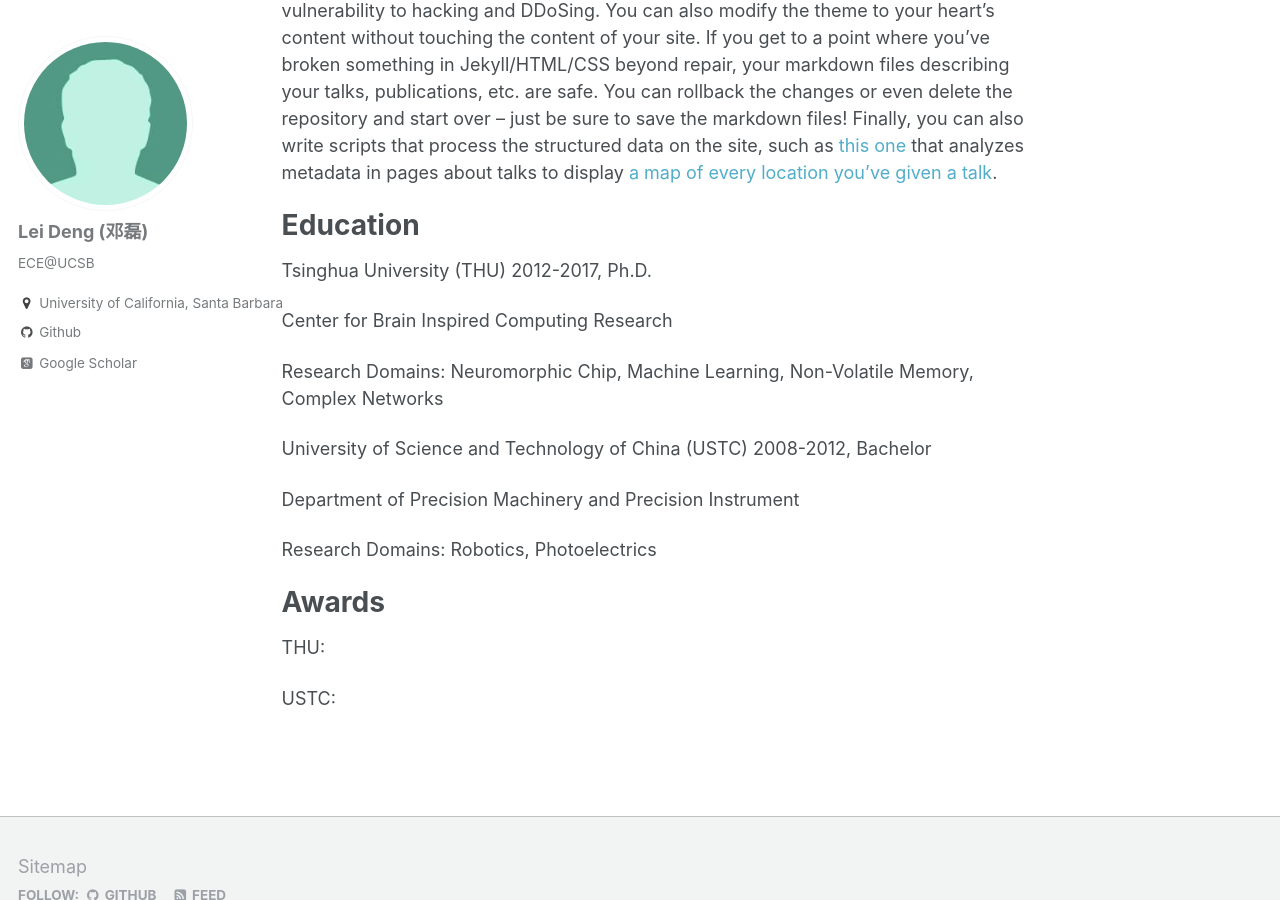
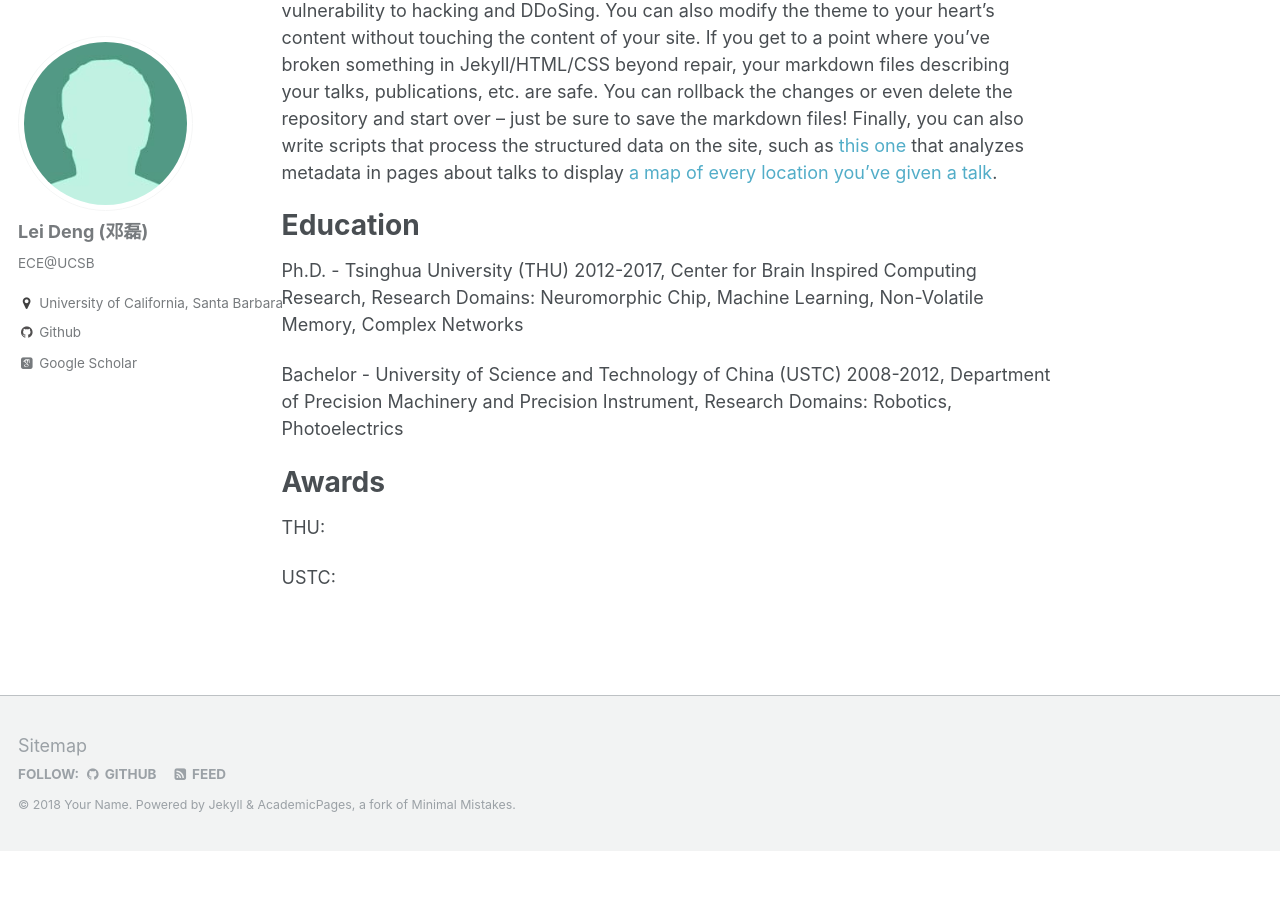
Before and after one commit to dllfei/dllfei.github.io, a Jekyll site: the page built from _pages/about.md, in a window 1280 px wide and 900 px high, scrolled down 717 px. Built offline with Jekyll 4.4.1, drawn with Linux system fonts in a browser that asks for light colours; some web fonts are replaced; after the commit the page ends 1568 px from its top, so only the background shows below that.

```diff
--- a/_pages/about.md
+++ b/_pages/about.md
@@ -18,19 +18,9 @@ Many of the features of dynamic content management systems (like Wordpress) can
 
 Education
 ======
-Tsinghua University (THU) 2012-2017, Ph.D.
+Ph.D. - Tsinghua University (THU) 2012-2017, Center for Brain Inspired Computing Research, Research Domains: Neuromorphic Chip, Machine Learning, Non-Volatile Memory, Complex Networks
 
-Center for Brain Inspired Computing Research
-
-Research Domains: Neuromorphic Chip, Machine Learning, Non-Volatile Memory, Complex Networks
-
-
-
-University of Science and Technology of China (USTC) 2008-2012, Bachelor
-
-Department of Precision Machinery and Precision Instrument
-
-Research Domains: Robotics, Photoelectrics
+Bachelor - University of Science and Technology of China (USTC) 2008-2012, Department of Precision Machinery and Precision Instrument, Research Domains: Robotics, Photoelectrics
 
 Awards
 ======
```
